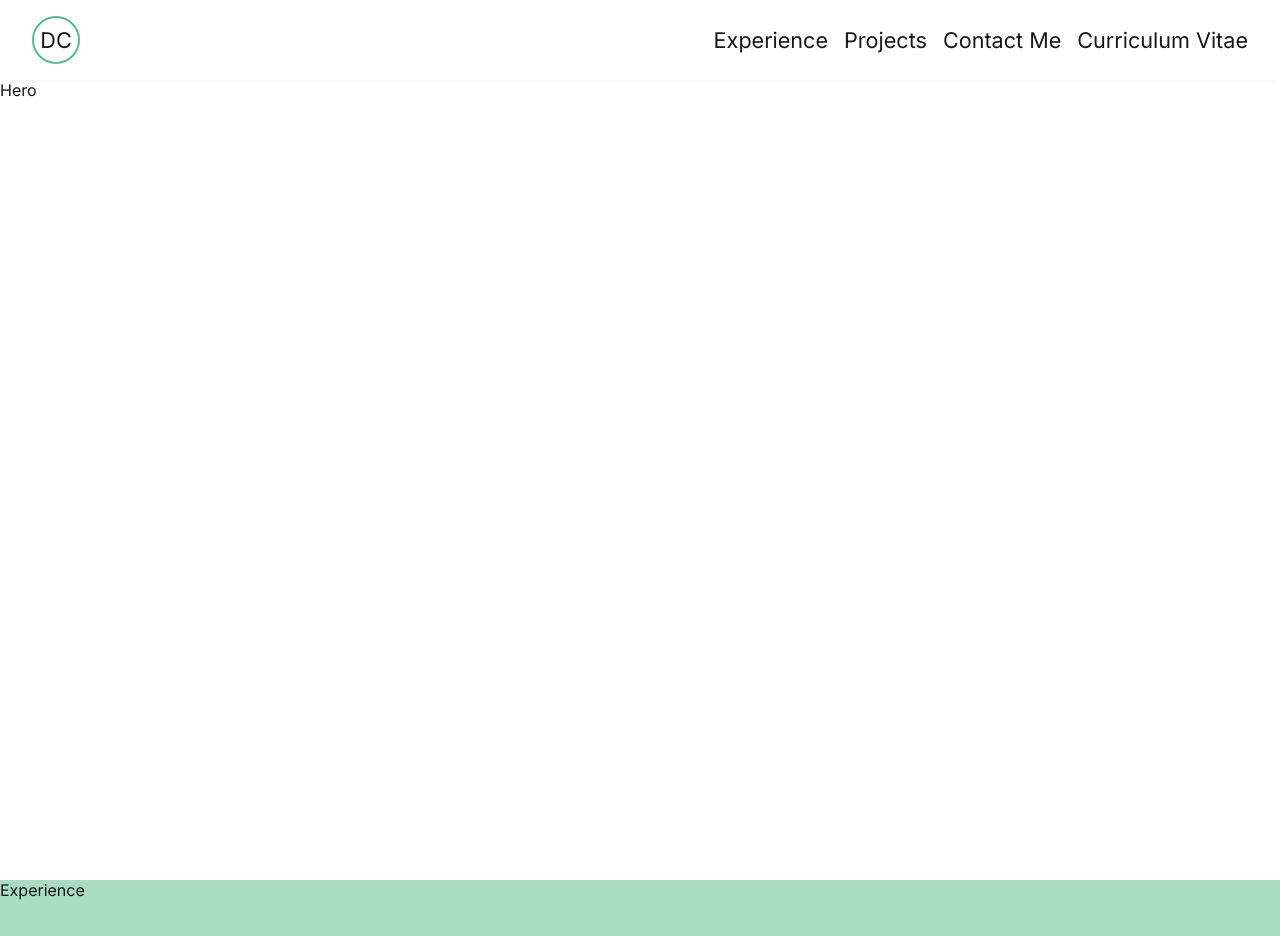
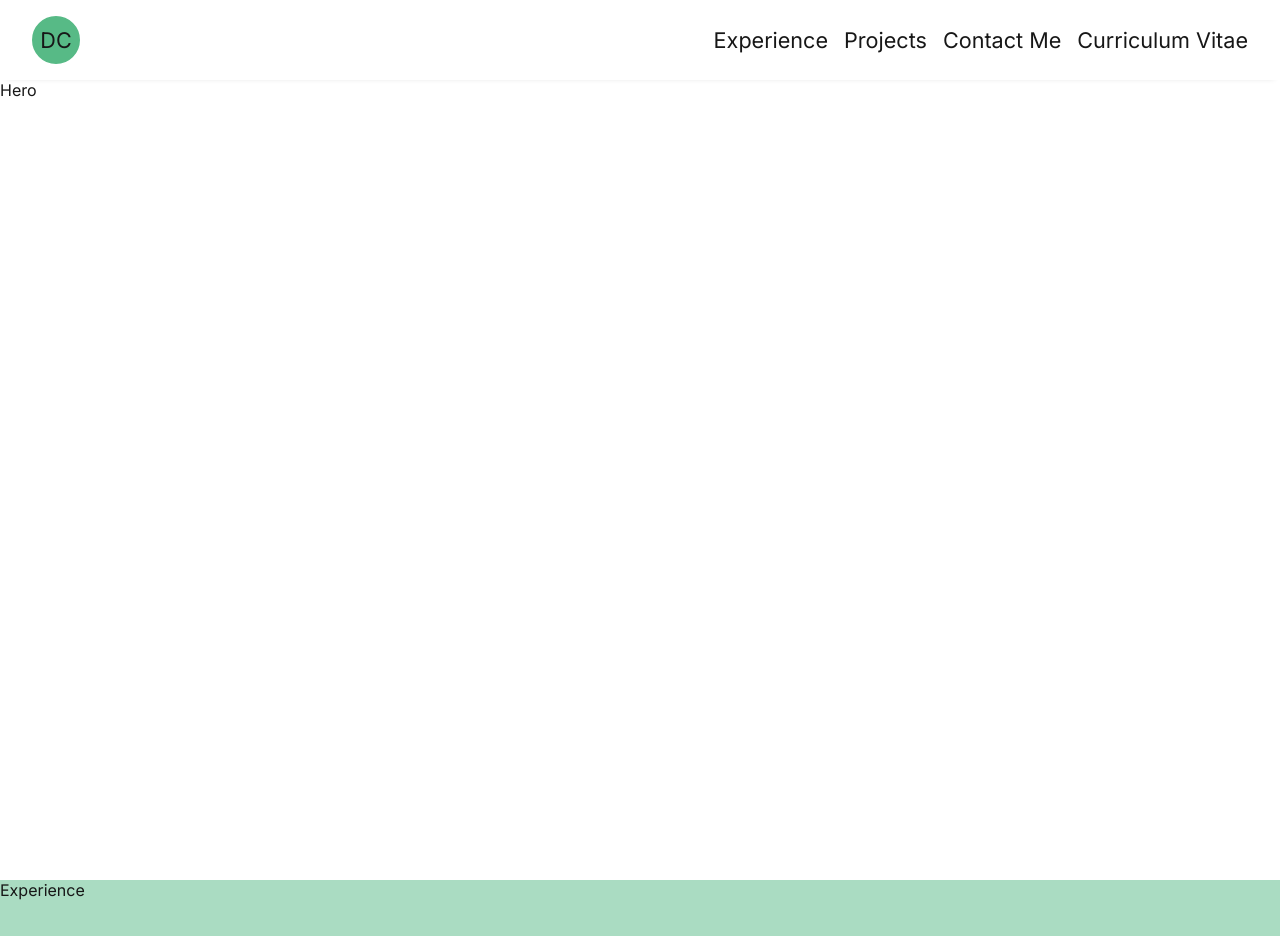
Before and after one commit to DanClubb/Personal-site-v2, a Next.js app: page / in a window 1280 px wide. In both pictures the pointer is over the link "DC". Shown: the top 936 px of the page. Built offline with nearby package versions, Linux system fonts and the light colour scheme.

Commit message:
hover effect on home link

```diff
--- a/src/app/styles/header.module.css
+++ b/src/app/styles/header.module.css
@@ -23,6 +23,11 @@
     border-radius: 50%;
     border: 2px solid var(--green);
     color: var(--foreground);
+    transition: background-color 0.3s ease;
+}
+
+.homeNavLink:hover {
+    background-color: var(--green);
 }
 
 .mobileNavToggle {
```
